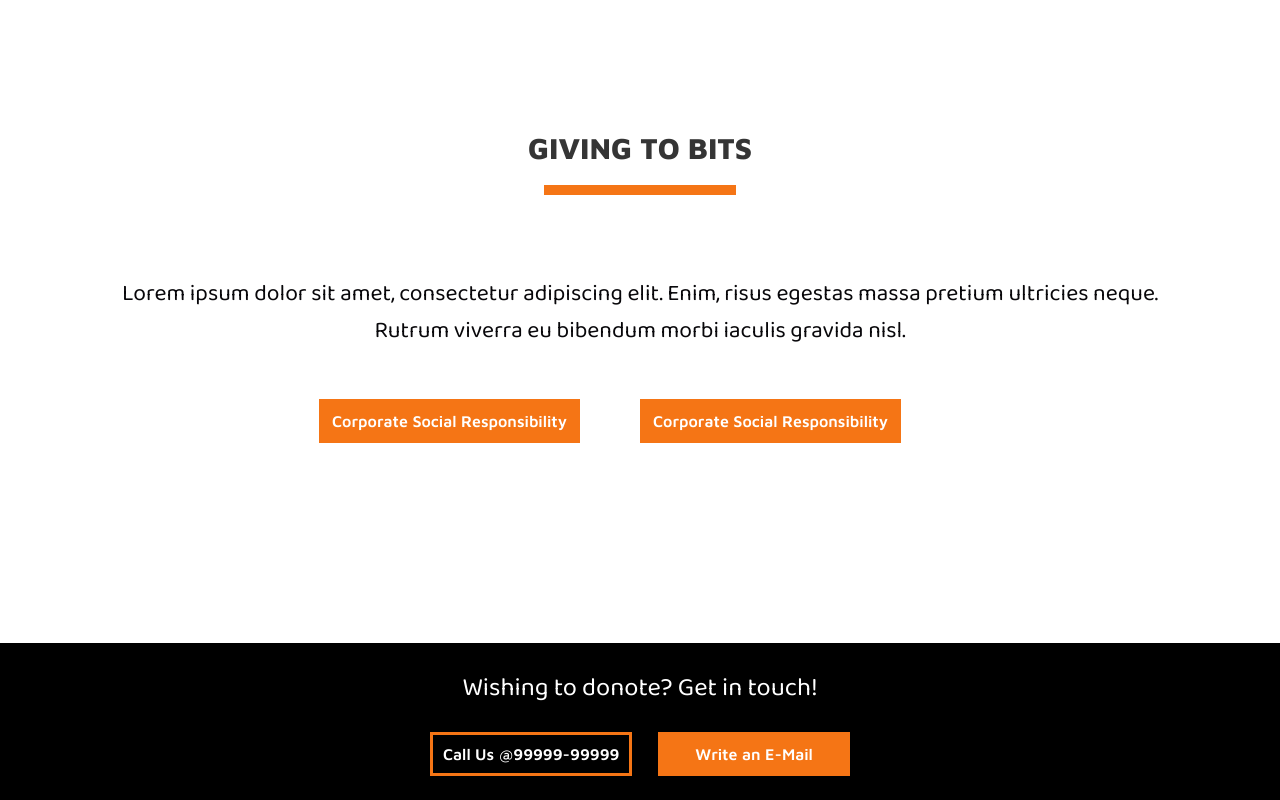
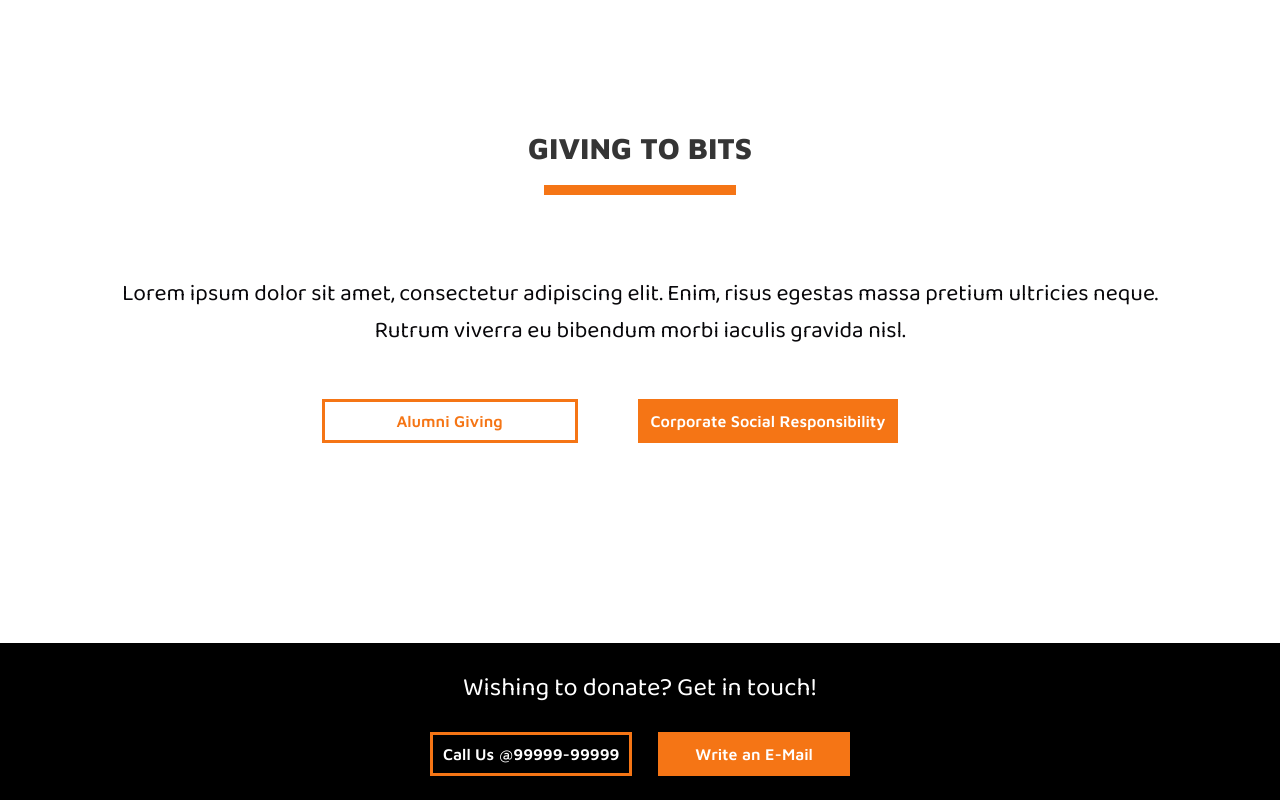
Before and after one commit to igarg2001/ARD-website, a Vue app: page /givingback in a window 1280 px wide. Shown: the part 980-1780 px from the top of the page. Built offline with nearby package versions, Linux system fonts and the light colour scheme; what @dafcoe/vue-collapsible-panel would draw is missing.

Commit message:
design f snapshot

```diff
--- a/src/components/NewsObject.vue
+++ b/src/components/NewsObject.vue
@@ -7,11 +7,14 @@
       <div class="content">
         <slot name="content"></slot>
       </div>
-      <OrangeButton
+      <router-link to="/news" style="text-decoration: none; color: inherit" class="orangeButtonNews" target="_blank">
+        <OrangeButton
         class="orangeButtonNews"
         displayText="Read full article"
         type="filled"
       />
+      </router-link>
+
     </div>
     <div class="imageContainer">
       <slot name="image"></slot>
@@ -115,6 +118,15 @@ export default {
     padding-top: 8px;
     padding-bottom: 8px;
     font-size: 4vw;
+    text-decoration: none;
+  }
+
+  a {
+    text-decoration: none;
+  }
+
+  a .orangeButtonNews {
+    text-decoration: none;
   }
 }
 </style>
--- a/src/components/Reusable/Buttons/OrangeButton.vue
+++ b/src/components/Reusable/Buttons/OrangeButton.vue
@@ -3,9 +3,10 @@
     v-bind:class="[
       type === 'filled' ? 'filled' : null,
       type === 'outline' ? 'outline' : null,
+      fontColor === 'black' ? 'black' : null,
       color ? 'color' : null,
       flexibleWidth ? 'width' : null,
-      flexibleHeight ? 'height': null,
+      flexibleHeight ? 'height' : null,
       'button',
     ]"
   >
@@ -20,6 +21,7 @@ export default {
     displayText: String,
     type: String,
     color: Boolean,
+    fontColor: String,
     flexibleWidth: Boolean,
     flexibleHeight: Boolean,
   },
--- a/src/pages/AlumniGivingPage.vue
+++ b/src/pages/AlumniGivingPage.vue
@@ -74,7 +74,7 @@
                     <div class="sectionContent">
                       <div class="flexRow">
                         <div>
-                          <span class="sectionTitle" style="fontSize: 1em"
+                          <span class="sectionTitle" style="fontsize: 1em"
                             >In Numbers</span
                           >
                           <span class="sectionContent">{{
@@ -82,7 +82,7 @@
                           }}</span>
                         </div>
                         <div>
-                          <span class="sectionTitle" style="fontSize: 1em"
+                          <span class="sectionTitle" style="fontsize: 1em"
                             >Amount</span
                           >
                           <span class="sectionContent">{{
@@ -153,6 +153,10 @@ export default {
     // vSelect
   },
   data() {
+    window.scrollTo({
+      top: 0,
+      left: 0,
+    });
     return {
       scholarships: [
         {
@@ -171,13 +175,11 @@ export default {
             },
             {
               id: 2,
-              desc:
-                "In fringilla interdum volutpat quis iaculis duis vitae parturient. Id pellentesque urna porta ultrices magna.",
+              desc: "In fringilla interdum volutpat quis iaculis duis vitae parturient. Id pellentesque urna porta ultrices magna.",
             },
             {
               id: 3,
-              desc:
-                "Eros dui convallis sit massa habitant nam lacus, sed. Imperdiet sit et maecenas nunc, scelerisque viverra pretium. ",
+              desc: "Eros dui convallis sit massa habitant nam lacus, sed. Imperdiet sit et maecenas nunc, scelerisque viverra pretium. ",
             },
           ],
         },
@@ -197,13 +199,11 @@ export default {
             },
             {
               id: 2,
-              desc:
-                "In fringilla interdum volutpat quis iaculis duis vitae parturient. Id pellentesque urna porta ultrices magna.",
+              desc: "In fringilla interdum volutpat quis iaculis duis vitae parturient. Id pellentesque urna porta ultrices magna.",
             },
             {
               id: 3,
-              desc:
-                "Eros dui convallis sit massa habitant nam lacus, sed. Imperdiet sit et maecenas nunc, scelerisque viverra pretium. ",
+              desc: "Eros dui convallis sit massa habitant nam lacus, sed. Imperdiet sit et maecenas nunc, scelerisque viverra pretium. ",
             },
           ],
         },
@@ -223,13 +223,11 @@ export default {
             },
             {
               id: 2,
-              desc:
-                "In fringilla interdum volutpat quis iaculis duis vitae parturient. Id pellentesque urna porta ultrices magna.",
+              desc: "In fringilla interdum volutpat quis iaculis duis vitae parturient. Id pellentesque urna porta ultrices magna.",
             },
             {
               id: 3,
-              desc:
-                "Eros dui convallis sit massa habitant nam lacus, sed. Imperdiet sit et maecenas nunc, scelerisque viverra pretium. ",
+              desc: "Eros dui convallis sit massa habitant nam lacus, sed. Imperdiet sit et maecenas nunc, scelerisque viverra pretium. ",
             },
           ],
         },
--- a/src/pages/GivingBackPage.vue
+++ b/src/pages/GivingBackPage.vue
@@ -33,8 +33,9 @@
         <div id="CTAButtons">
         <router-link to="/alumnigiving" class="routerbuttons">
             <OrangeButton
-              displayText="Corporate Social Responsibility"
-              type="filled"
+              displayText="Alumni Giving"
+              type="outline"
+              color
               style="min-width: 20vw; text-align: center"
             />
           </router-link>
@@ -49,7 +50,7 @@
       </template>
     </PageSection>
     <BlackFooter>
-      <template #text> Wishing to donote? Get in touch! </template>
+      <template #text> Wishing to donate? Get in touch! </template>
       <template #buttons>
         <OrangeButton
           displayText="Call Us @99999-99999"
```
Also changed, not shown: 1 other file (tests, documents, lock files or other folders).
